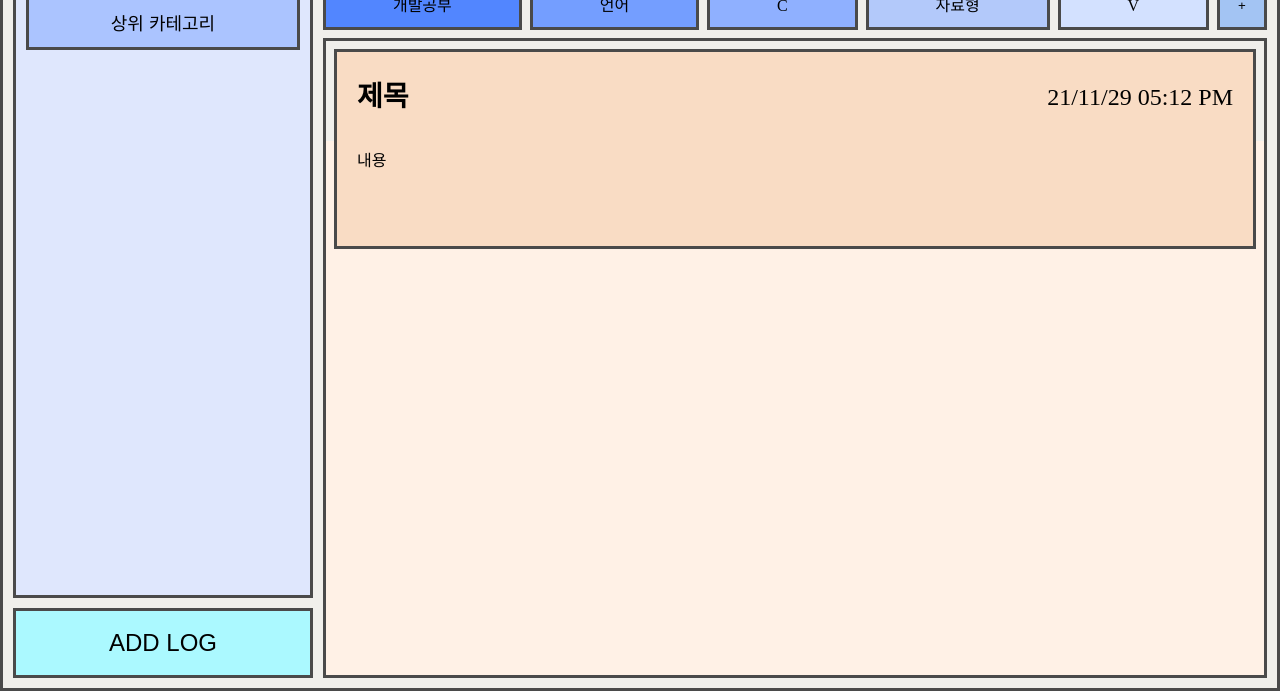
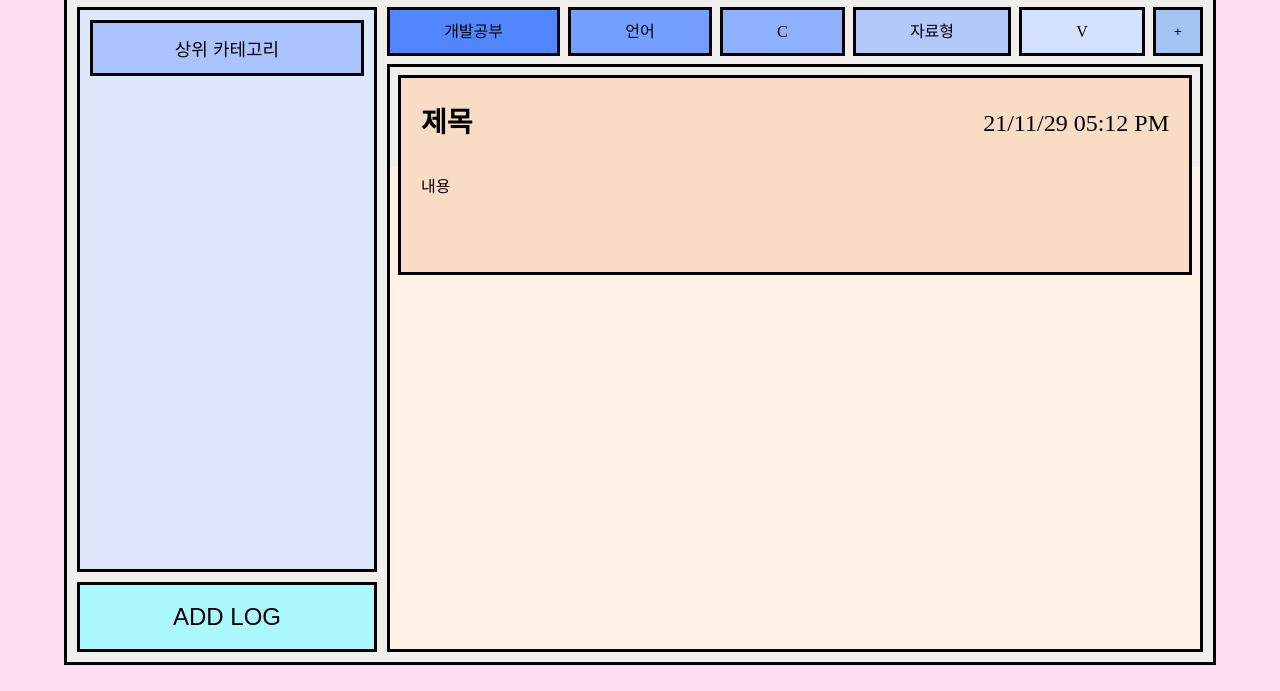
Before and after one commit to hemudi/TreeLog, a plain HTML site: page index.html in a window 1280 px wide. Shown: the part 109-800 px from the top of the page. Drawn offline with Linux system fonts and the light colour scheme; a web font is replaced by a local one.

Commit message:
style: body 배경색, 모든 요소 border 색 변경함

```diff
--- a/index.html
+++ b/index.html
@@ -14,6 +14,7 @@
 </head>
 
 <body>
+    <div class="contents">
         <div class="main">
             <div class="title">#TreeLog</div>
             <div class="container">
@@ -90,5 +91,6 @@
                 <button class="input-button" id="confirm">확인</button>
             </div>
         </div>
+    </div>
 </body>
 </html>
--- a/style.css
+++ b/style.css
@@ -8,18 +8,26 @@ ul {
     list-style: none;
 }
 
-html,
-body {
-    /* width: 100%; */
+html {
     height: 100%;
 }
 
-/* 드래그 방지 */
 body {
+    width: 100%;
+    height: 100%;
+    padding: 2% 5%;
+    background-color: hsl(325, 100%, 93%);
+
+    /* 드래그 방지 */
     -webkit-user-select: none;
     -moz-user-select: none;
     -ms-user-select: none;
     user-select: none
+}
+
+.contents {
+    width: 100%;
+    height: 100%;
 }
 
 /* 드래그 가능 */
@@ -45,7 +53,7 @@ div.title {
     font-size: 50px;
     align-items: center;
     padding-left: 25px;
-    border: 3px solid #4A4A4A;
+    border: 3px solid #000000;
     font-family: 'Ropa Sans', sans-serif;
 }
 
@@ -54,9 +62,9 @@ div.title {
     display: flex;
     flex-direction: row;
     background-color: #F0EFEB;
-    border-bottom: 3px solid #4A4A4A;
-    border-left: 3px solid #4A4A4A;
-    border-right: 3px solid #4A4A4A;
+    border-bottom: 3px solid #000000;
+    border-left: 3px solid #000000;
+    border-right: 3px solid #000000;
 }
 
 .left-container {
@@ -82,7 +90,7 @@ div.title {
     display: flex;
     overflow-y: scroll;
     background-color: #DFE7FD;
-    border: 3px solid #4A4A4A;
+    border: 3px solid #000000;
     width: 100%;
 }
 
@@ -108,7 +116,7 @@ li.top-item {
     width: 100%;
     height: 100%;
     font-size: large;
-    border: 3px solid #4A4A4A;
+    border: 3px solid #000000;
     background-color: #ABC4FF;
 }
 
@@ -130,7 +138,7 @@ li.top-item {
     width: 100%;
     height: 100%;
     font-size: x-large;
-    border: 3px solid #4A4A4A;
+    border: 3px solid #000000;
     background-color: #abf9ff;
 }
 
@@ -157,7 +165,7 @@ li.top-item {
     width: 100%;
     height: 100%;
     background-color: #A3C4F3;
-    border: 3px solid #4A4A4A;
+    border: 3px solid #000000;
 }
 
 div.log-list {
@@ -165,7 +173,7 @@ div.log-list {
     overflow: auto;
     width: 100%;
     background-color: #FFF1E6;
-    border: 3px solid #4A4A4A;
+    border: 3px solid #000000;
 }
 
 div.log-list::-webkit-scrollbar {
@@ -175,15 +183,15 @@ div.log-list::-webkit-scrollbar {
 /* 막대 */
 div.log-list::-webkit-scrollbar-thumb {
     background-color: #C4C4C4;
-    border-top: 2px solid #4A4A4A;
-    border-bottom: 2px solid #4A4A4A;
-    border-left: 3px solid #4A4A4A;
+    border-top: 2px solid #000000;
+    border-bottom: 2px solid #000000;
+    border-left: 3px solid #000000;
 }
 
 /* 여백 */
 div.log-list::-webkit-scrollbar-track {
     background-color: #EAE4E9;
-    border-left: 3px solid #4A4A4A;
+    border-left: 3px solid #000000;
 }
 
 ul.log-list {
@@ -200,7 +208,7 @@ ul.log-list {
     height: 200px;
     margin-bottom: 8px;
     padding: 5px 10px 5px 10px;
-    border: 3px solid #4A4A4A;
+    border: 3px solid #000000;
     background-color: #F9DCC4;
 }
 
@@ -252,7 +260,7 @@ ul.log-list {
     height: 80%;
     z-index: 2;
     background-color: #FFF1E6;
-    border: 3px solid #4A4A4A;
+    border: 3px solid #000000;
     display: flex;
     flex-direction: column;
     align-items: center;
@@ -358,7 +366,7 @@ div.buttons {
 	text-align: center;
     line-height: 43px;
     margin-right: 8px;
-    border: 3px solid #4A4A4A;
+    border: 3px solid #000000;
 }
 
 .menu-item > span {
@@ -375,7 +383,7 @@ div.buttons {
 	padding: 0;
 	width: 100%;
 	background: whitesmoke;
-    border: 3px solid #4A4A4A;
+    border: 3px solid #000000;
 }
 
 .submenu > li {
```
Lines whose indentation alone changed are shown as unchanged.
